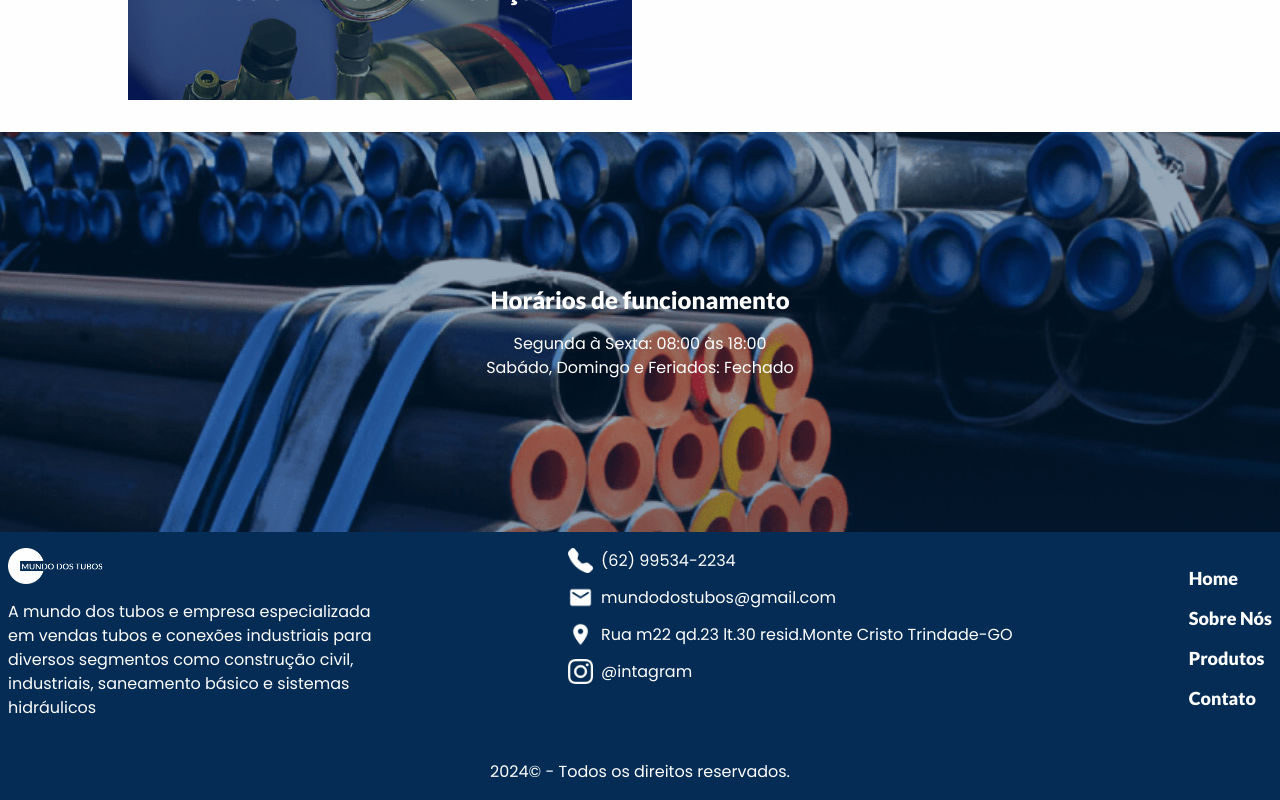
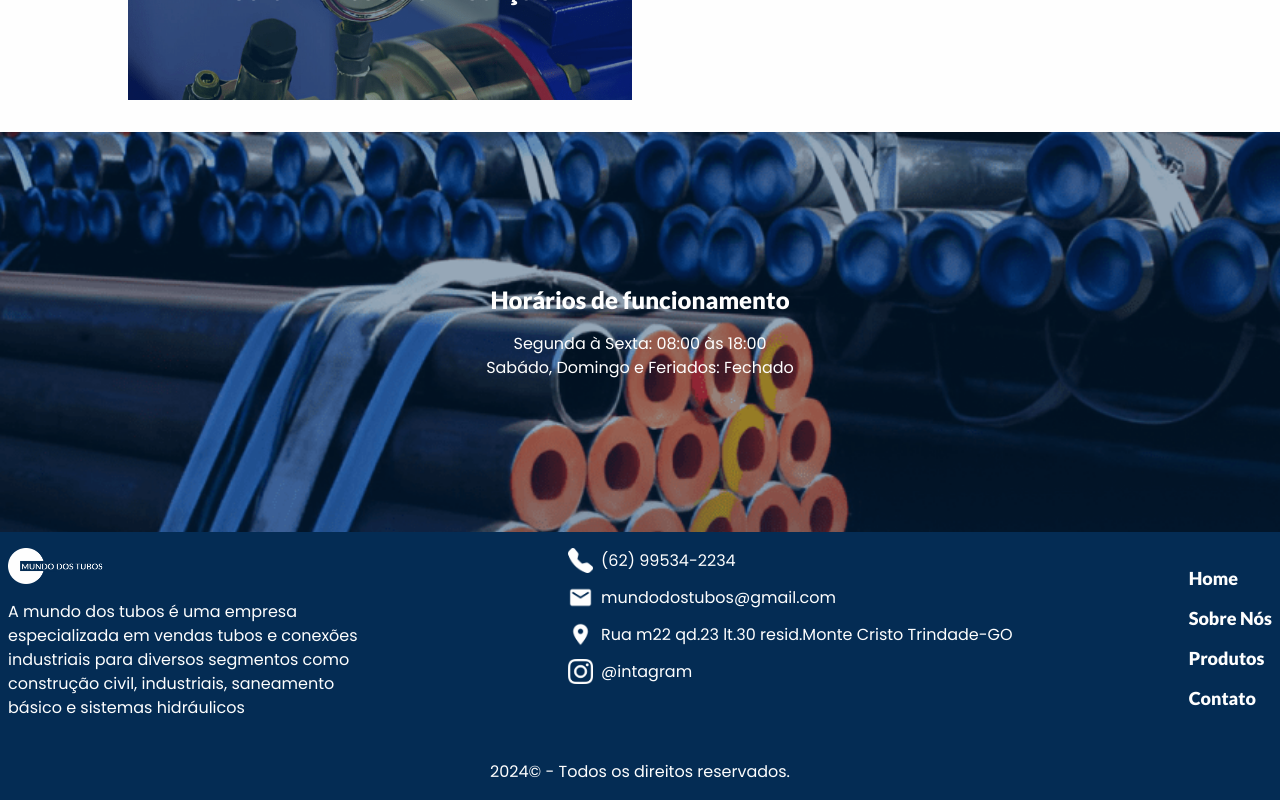
Before and after one commit to DevBrunomendoca/munod-dos-tubos, a Next.js app: page / in a window 1280 px wide. Shown: the part 2639-3439 px from the top of the page. Built offline with nearby package versions, Linux system fonts and the light colour scheme.

Commit message:
fix: text in footer and meta tag

```diff
--- a/src/app/layout.tsx
+++ b/src/app/layout.tsx
@@ -21,7 +21,7 @@ const lato = Lato({
 export const metadata: Metadata = {
   title: "Mundo do Tubos",
   description:
-    "A mundo dos tubos e empresa especializada em vendas tubos e conexões industriais para diversos segmentos como construção civil, industriais, saneamento básico e sistemas hidráulicos",
+    "A mundo dos tubos é uma empresa especializada em vendas tubos e conexões industriais para diversos segmentos como construção civil, industriais, saneamento básico e sistemas hidráulicos",
   keywords:
     "Tubos de aço carbono, Tubos de aço inoxidáve, Tubos de PVC, Tubos de cobre, Tubos de alumínio, Tubos de ferro fundido, Tubos de PEAD, Tubos de PPR, Válvulas de controle, Válvulas de retenção, Conexões de aço carbono, Conexões de aço inoxidável, Mangueiras de incêndio, Extintores de incêndio, Manômetros, Medidores de nível",
 };
--- a/src/components/Footer.tsx
+++ b/src/components/Footer.tsx
@@ -31,7 +31,7 @@ const Footer = () => {
         <div className="flex flex-col items-start gap-4 max-w-sm">
           <Image src="/logo2.png" alt="Logo" width={126} height={52} />
           <Paragraph
-            textParagraph="A mundo dos tubos e empresa especializada em vendas tubos e conexões industriais para diversos segmentos como construção civil, industriais, saneamento básico e sistemas hidráulicos"
+            textParagraph="A mundo dos tubos é uma empresa especializada em vendas tubos e conexões industriais para diversos segmentos como construção civil, industriais, saneamento básico e sistemas hidráulicos"
             textColor="text-first-color"
           />
         </div>
```
